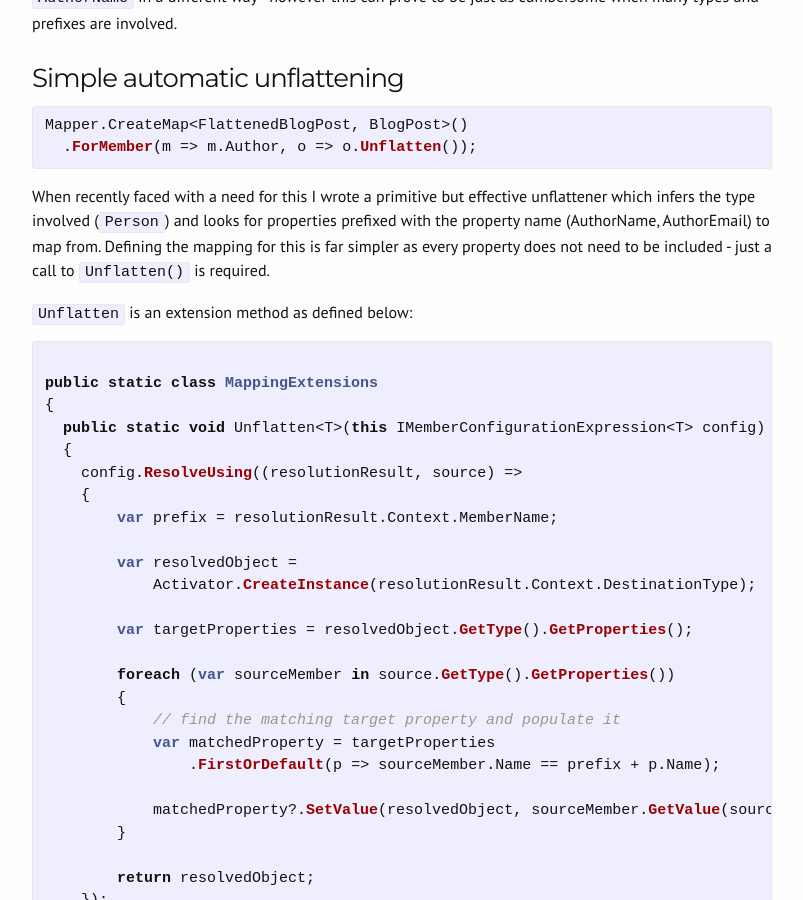
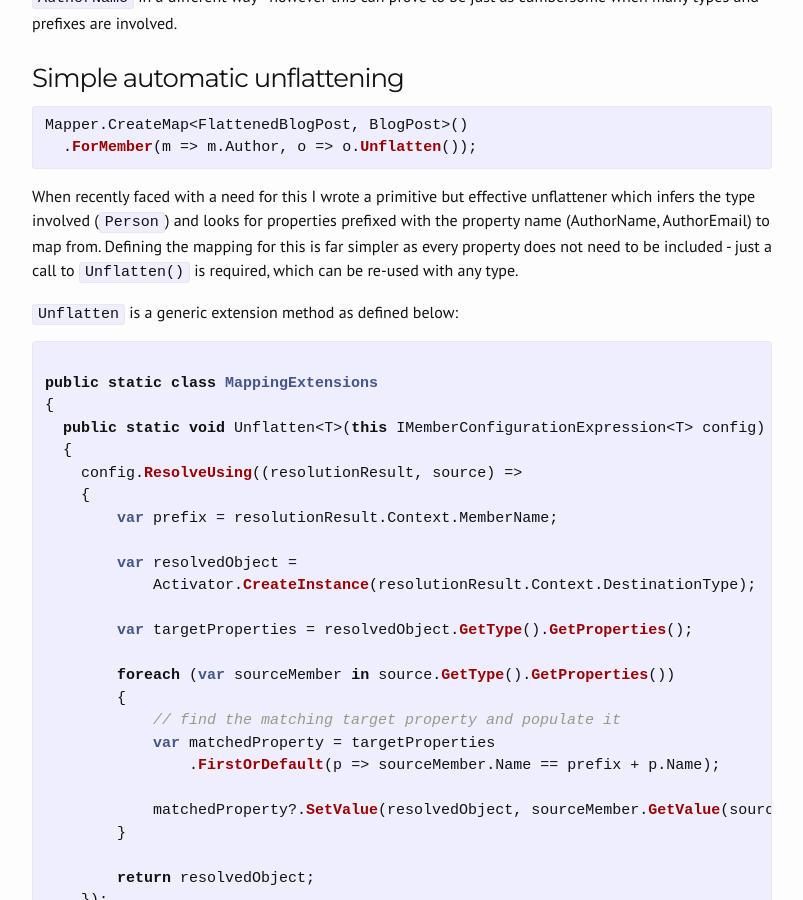
Before and after one commit to martinburrows/martinburrows.github.io, a Jekyll site: the page built from _posts/2016-01-18-automatic-unflattening-with-automapper.md, in a window 1280 px wide and 900 px high, scrolled down 1413 px. Shown: the whole window, without its empty margins (238-1041 px from the left). Built offline with Jekyll 4.4.1, drawn with Linux system fonts in a browser that asks for light colours; comment, search, counter and statistics services are not loaded.

Commit message:
text add

```diff
--- a/_posts/2016-01-18-automatic-unflattening-with-automapper.md
+++ b/_posts/2016-01-18-automatic-unflattening-with-automapper.md
@@ -62,9 +62,9 @@ Mapper.CreateMap<FlattenedBlogPost, BlogPost>()
   .ForMember(m => m.Author, o => o.Unflatten());
 {% endhighlight %}
 
-When recently faced with a need for this I wrote a primitive but effective unflattener which infers the type involved (`Person`) and looks for properties prefixed with the property name (AuthorName, AuthorEmail) to map from. Defining the mapping for this is far simpler as every property does not need to be included - just a call to `Unflatten()` is required.
+When recently faced with a need for this I wrote a primitive but effective unflattener which infers the type involved (`Person`) and looks for properties prefixed with the property name (AuthorName, AuthorEmail) to map from. Defining the mapping for this is far simpler as every property does not need to be included - just a call to `Unflatten()` is required, which can be re-used with any type.
 
-`Unflatten` is an extension method as defined below:
+`Unflatten` is a generic extension method as defined below:
 
 {% highlight c# %}
 public static class MappingExtensions
```
